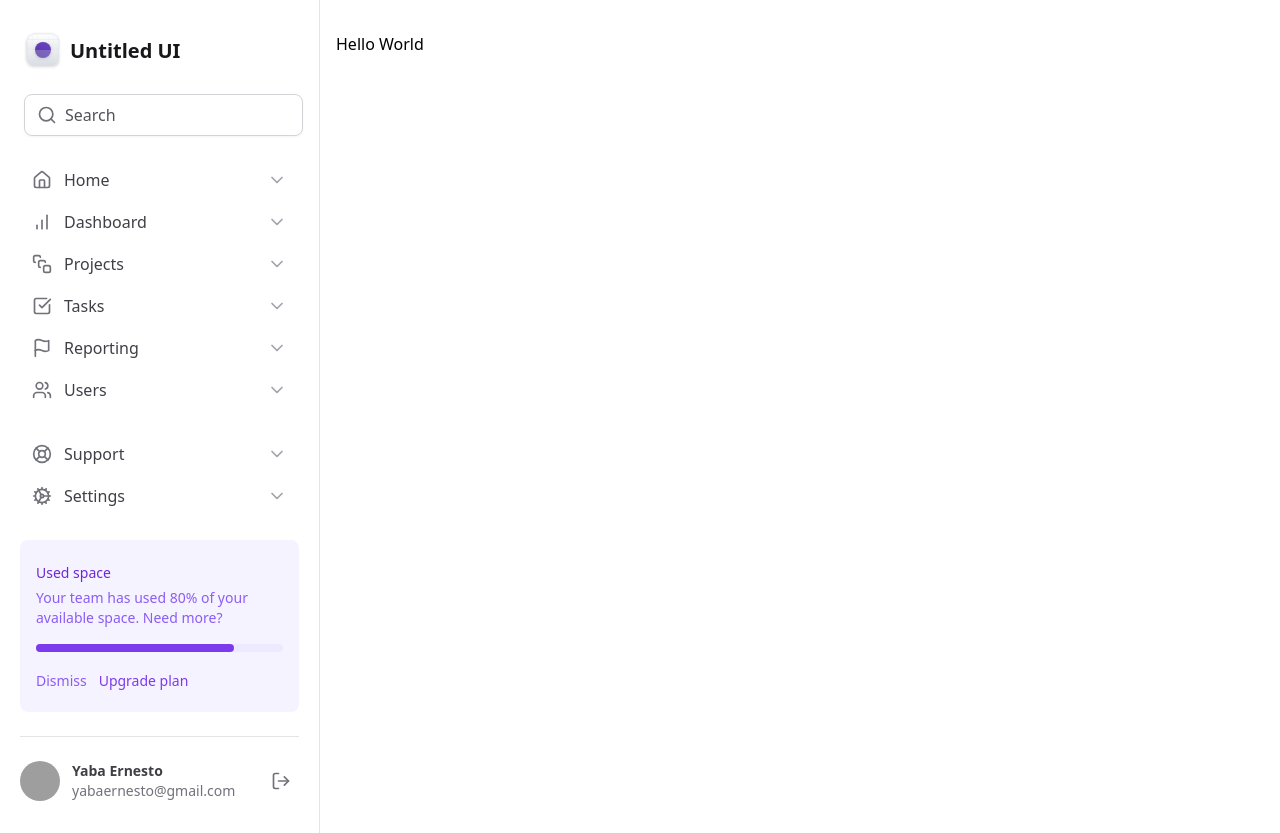
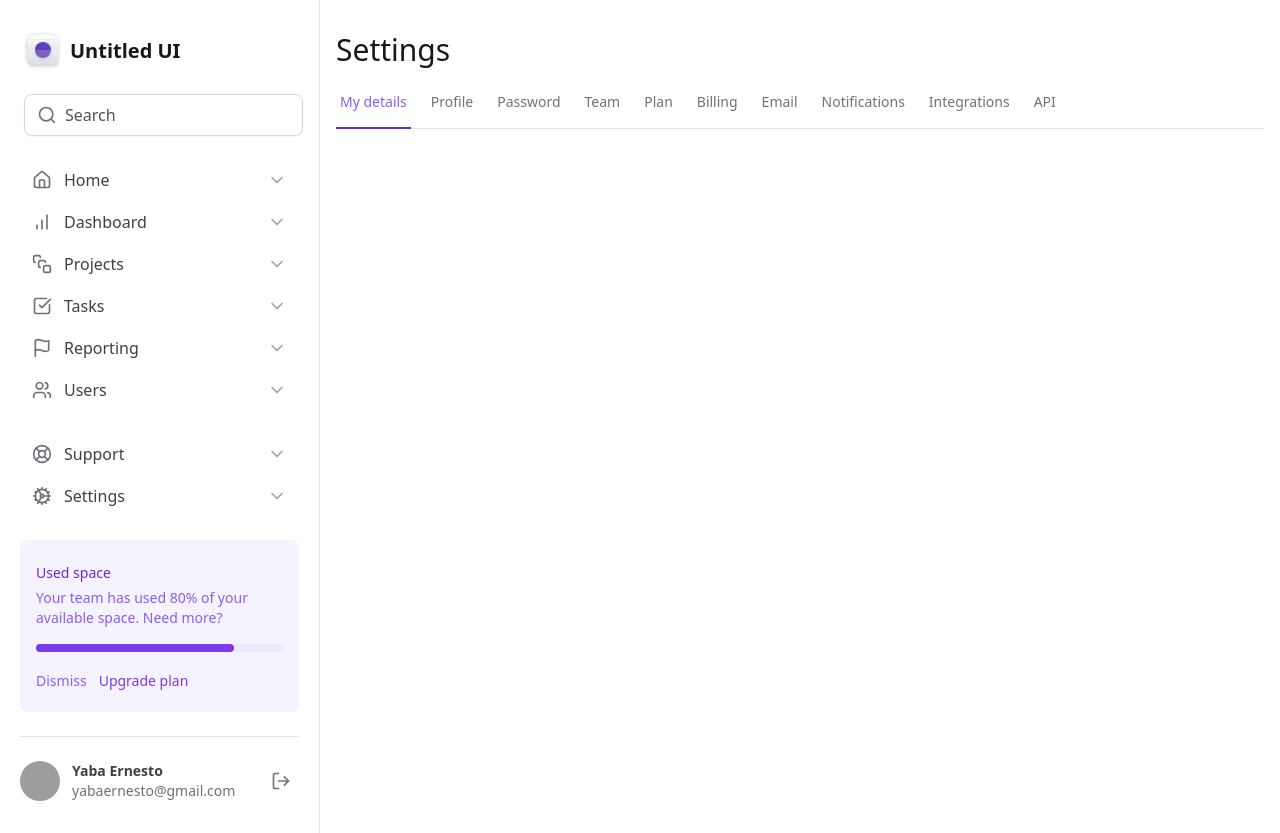
Before and after one commit to yabaernesto/masterizando-tailwind, a Next.js app: page / in a window 1280 px wide. Built offline with nearby package versions, Linux system fonts and the light colour scheme; grey boxes are pictures that could not be loaded.

Commit message:
feat: added scroll settings

```diff
--- a/package.json
+++ b/package.json
@@ -9,8 +9,12 @@
     "lint": "next lint"
   },
   "dependencies": {
+    "@radix-ui/react-scroll-area": "^1.2.1",
+    "@radix-ui/react-tabs": "^1.1.1",
+    "@radix-ui/themes": "^3.1.6",
     "lucide": "^0.460.0",
     "lucide-react": "^0.460.0",
+    "motion": "^11.11.17",
     "next": "15.0.3",
     "react": "19.0.0-rc-66855b96-20241106",
     "react-dom": "19.0.0-rc-66855b96-20241106"
--- /dev/null
+++ b/src/app/components/SettingsTabs/TabItem.tsx
@@ -0,0 +1,28 @@
+'use client'
+
+import * as Tabs from '@radix-ui/react-tabs'
+import { motion } from 'motion/react'
+
+export interface TabItemProps {
+  value: string
+  title: string
+  isSelected?: boolean
+}
+
+export function TabItem({ value, title, isSelected = false }: TabItemProps) {
+  return (
+    <Tabs.Trigger
+      value={value}
+      className="relative px-1 pb-4 text-sm font-medium text-zinc-500 hover:text-violet-700 data-[state=active]:text-violet-500"
+    >
+      <span>{title}</span>
+
+      {isSelected && (
+        <motion.div
+          layoutId="activeTab"
+          className="absolute -bottom-px left-0 right-0 h-0.5 bg-violet-700"
+        />
+      )}
+    </Tabs.Trigger>
+  )
+}
--- /dev/null
+++ b/src/app/components/SettingsTabs/index.tsx
@@ -0,0 +1,78 @@
+'use client'
+
+import * as Tabs from '@radix-ui/react-tabs'
+import * as ScrollArea from '@radix-ui/react-scroll-area'
+import { TabItem } from './TabItem'
+import { useState } from 'react'
+
+export function SettingsTabs() {
+  const [currentTab, setCurrentTab] = useState<string>('tab1')
+
+  return (
+    <Tabs.Root
+      value={currentTab}
+      onValueChange={setCurrentTab}
+    >
+      <ScrollArea.Root className="w-full" type="hover">
+        <ScrollArea.Viewport className="w-full overflow-x-scroll">
+          <Tabs.List  className="mt-6 flex w-full items-center gap-4 border-b border-zinc-200 dark:border-zinc-400">
+            <TabItem
+              value="tab1"
+              title="My details"
+              isSelected={currentTab === 'tab1'}
+            />
+            <TabItem
+              value="tab2"
+              title="Profile"
+              isSelected={currentTab === 'tab2'}
+            />
+            <TabItem
+              value="tab3"
+              title="Password"
+              isSelected={currentTab === 'tab3'}
+            />
+            <TabItem
+              value="tab4"
+              title="Team"
+              isSelected={currentTab === 'tab4'}
+            />
+            <TabItem
+              value="tab5"
+              title="Plan"
+              isSelected={currentTab === 'tab5'}
+            />
+            <TabItem
+              value="tab6"
+              title="Billing"
+              isSelected={currentTab === 'tab6'}
+            />
+            <TabItem
+              value="tab7"
+              title="Email"
+              isSelected={currentTab === 'tab7'}
+            />
+            <TabItem
+              value="tab8"
+              title="Notifications"
+              isSelected={currentTab === 'tab8'}
+            />
+            <TabItem
+              value="tab9"
+              title="Integrations"
+              isSelected={currentTab === 'tab9'}
+            />
+            <TabItem value="tab10" title="API" isSelected={currentTab === 'tab10'} />
+          </Tabs.List>
+        </ScrollArea.Viewport>
+        <ScrollArea.Scrollbar
+          className="flex h-2.5 touch-none select-none flex-col bg-zinc-100 p-0.5"
+          orientation="horizontal"
+        >
+          <ScrollArea.Thumb
+            className="relative flex-1 rounded-lg bg-zinc-300 before:absolute before:left-1/2 before:top-1/2 before:h-full before:min-h-[44px] before:w-full before:min-w-[44px] before:-translate-x-1/2 before:-translate-y-1/2 before:content-['']"
+          />
+        </ScrollArea.Scrollbar>
+      </ScrollArea.Root>
+    </Tabs.Root>
+  )
+}
--- a/src/app/page.tsx
+++ b/src/app/page.tsx
@@ -1,5 +1,11 @@
+import { SettingsTabs } from "./components/SettingsTabs";
+
 export default function Home() {
   return (
-    <h1>Hello World</h1>
+    <>
+      <h1 className="text-3xl font-medium text-zinc-900">Settings</h1>
+
+      <SettingsTabs />
+    </>
   );
 }
```
Also changed, not shown: 1 other file (tests, documents, lock files or other folders).
